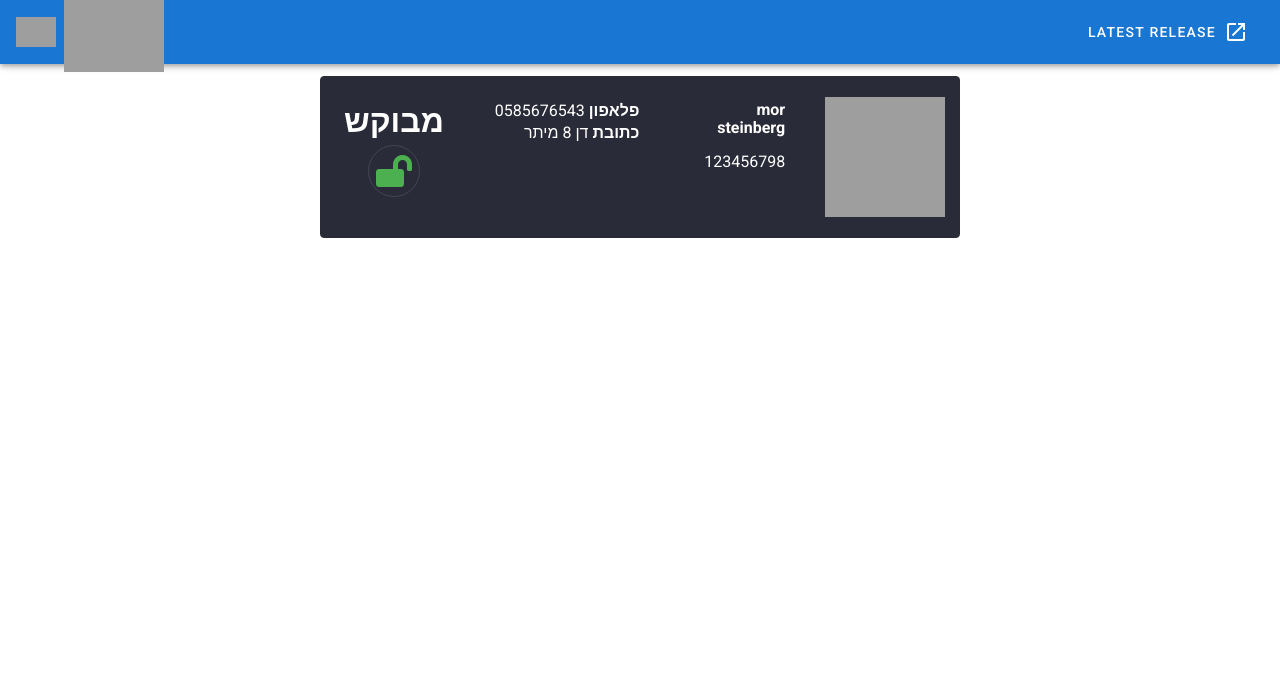
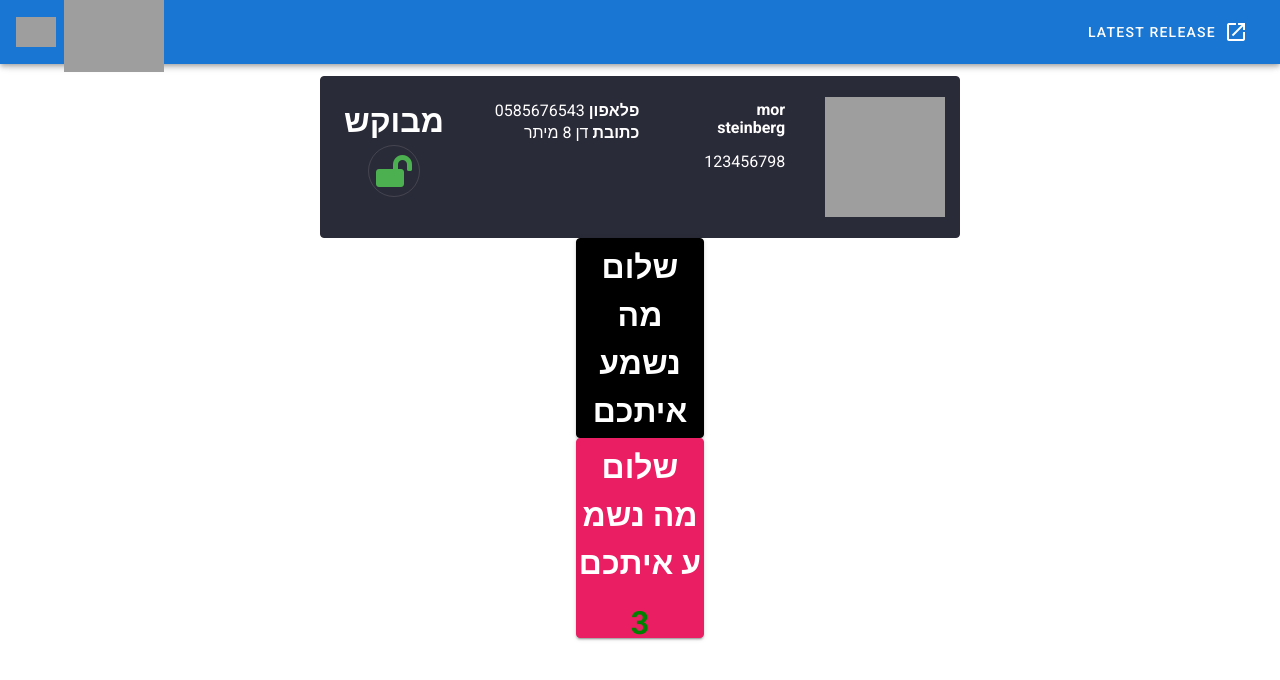
Before and after one commit to Jordi-B/8201-frontend, a Vue app: page / in a window 1280 px wide. Shown: the top 680 px of the page. Built offline with nearby package versions, Linux system fonts and the light colour scheme; grey boxes are pictures that could not be loaded.

Commit message:
titleinfo component finifed

```diff
--- a/src/components/HelloWorld.vue
+++ b/src/components/HelloWorld.vue
@@ -1,16 +1,19 @@
 <template>
   <v-container>
     <person-detail :person="person" @change-wanted-state="changeWantedState" bgColor="#2A2B38" :wantedButtonStatus="wantedButton"></person-detail>
-
+    <titled-info bgColor="black" amountColor="red" amount="90" title=" שלום מה נשמע איתכם"></titled-info>
+    <titled-info bgColor="pink" amountColor="green" amount="3" title=" שלום מה נשמ   ע איתכם"></titled-info>
   </v-container>
 </template>
 
 <script>
 import PersonDetail from "./PersonDetails.vue"
+import TitledInfo from "./TitledInfo.vue"
   export default {
     name: 'HelloWorld',
     components: {
-      PersonDetail
+      PersonDetail,
+      TitledInfo
     },
     methods : {
       changeWantedState : function () {
--- /dev/null
+++ b/src/components/TitledInfo.vue
@@ -0,0 +1,48 @@
+<template>
+    <v-card
+    elevation="2"
+    :color="bgColor"
+    dark
+    class="mx-auto"
+    max-width="10vw"
+    height="25vh"
+    outlined>
+        <v-container>
+            <v-row>
+                <h1 class="mx-auto my-1 text-center">
+                    {{title}}
+                </h1>
+            </v-row>
+            <v-row>
+                <h1 class="mx-auto my-2" v-bind:style="{color :amountColor}">{{amount}}</h1>
+            </v-row>
+        </v-container>
+    </v-card>
+</template>
+
+<script>
+export default {
+    props: {
+        title: {
+            type: String,
+            required: true
+        },
+        amount: {
+            type: Number,
+            required: true
+        },
+        amountColor: {
+            type: String,
+            required: true
+        },
+        bgColor: {
+            type: String,
+            required: true
+        }
+    }
+}
+</script>
+
+<style scoped>
+
+</style>
```
